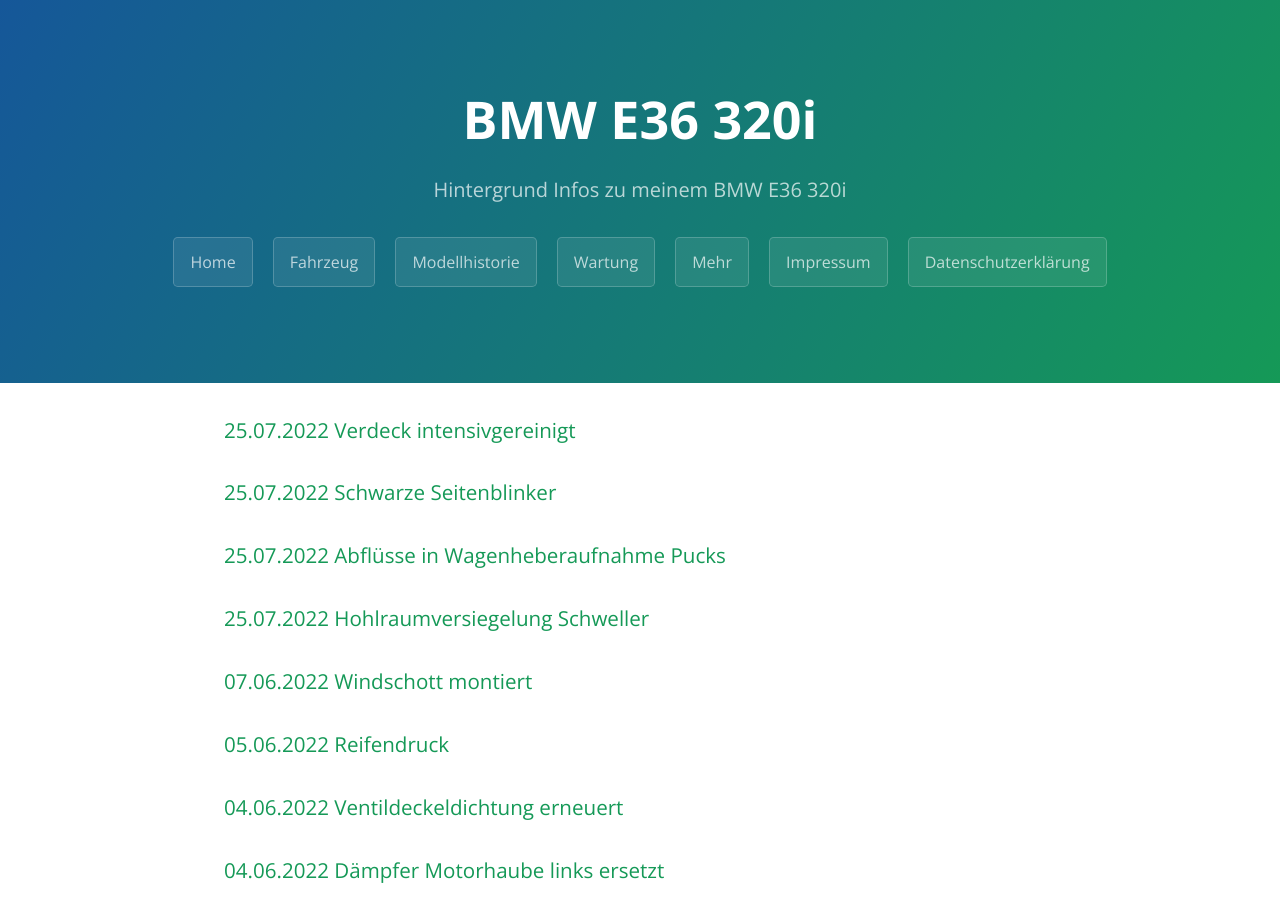
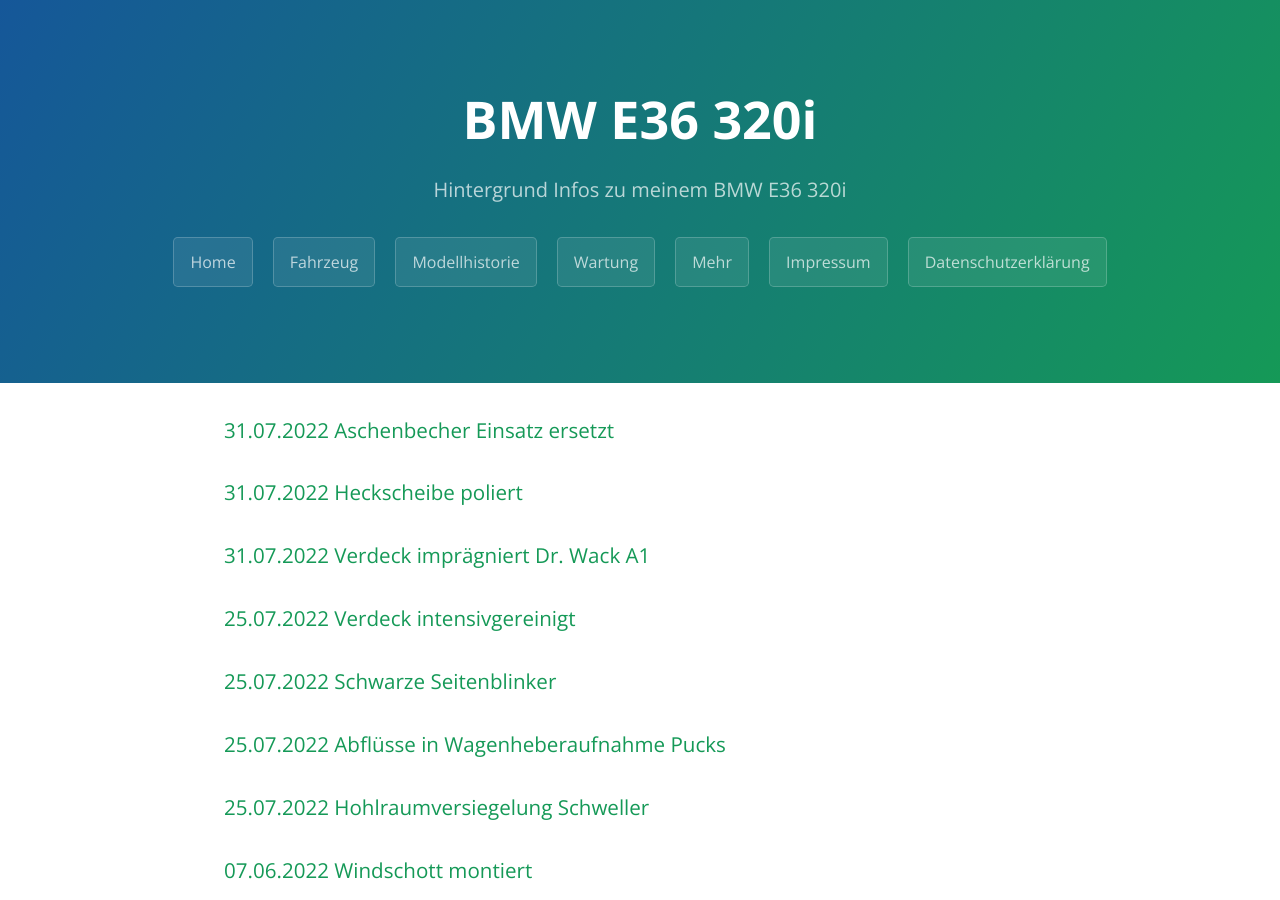
Before and after one commit to trautw/SCD-Quickstart, a Jekyll site: the page built from docs/_pages/03_maintenance.md, in a window 1280 px wide and 900 px high. Built offline with Jekyll 4.4.1, drawn with Linux system fonts in a browser that asks for light colours.

Commit message:
Update 03_maintenance.md

```diff
--- a/docs/_pages/03_maintenance.md
+++ b/docs/_pages/03_maintenance.md
@@ -3,6 +3,12 @@ layout: default
 title: Wartung
 permalink: /maintenance/
 ---
+
+### 31.07.2022 Aschenbecher Einsatz ersetzt
+
+### 31.07.2022 Heckscheibe poliert
+
+### 31.07.2022 Verdeck imprägniert Dr. Wack A1
 
 ### 25.07.2022 Verdeck intensivgereinigt
 
```
